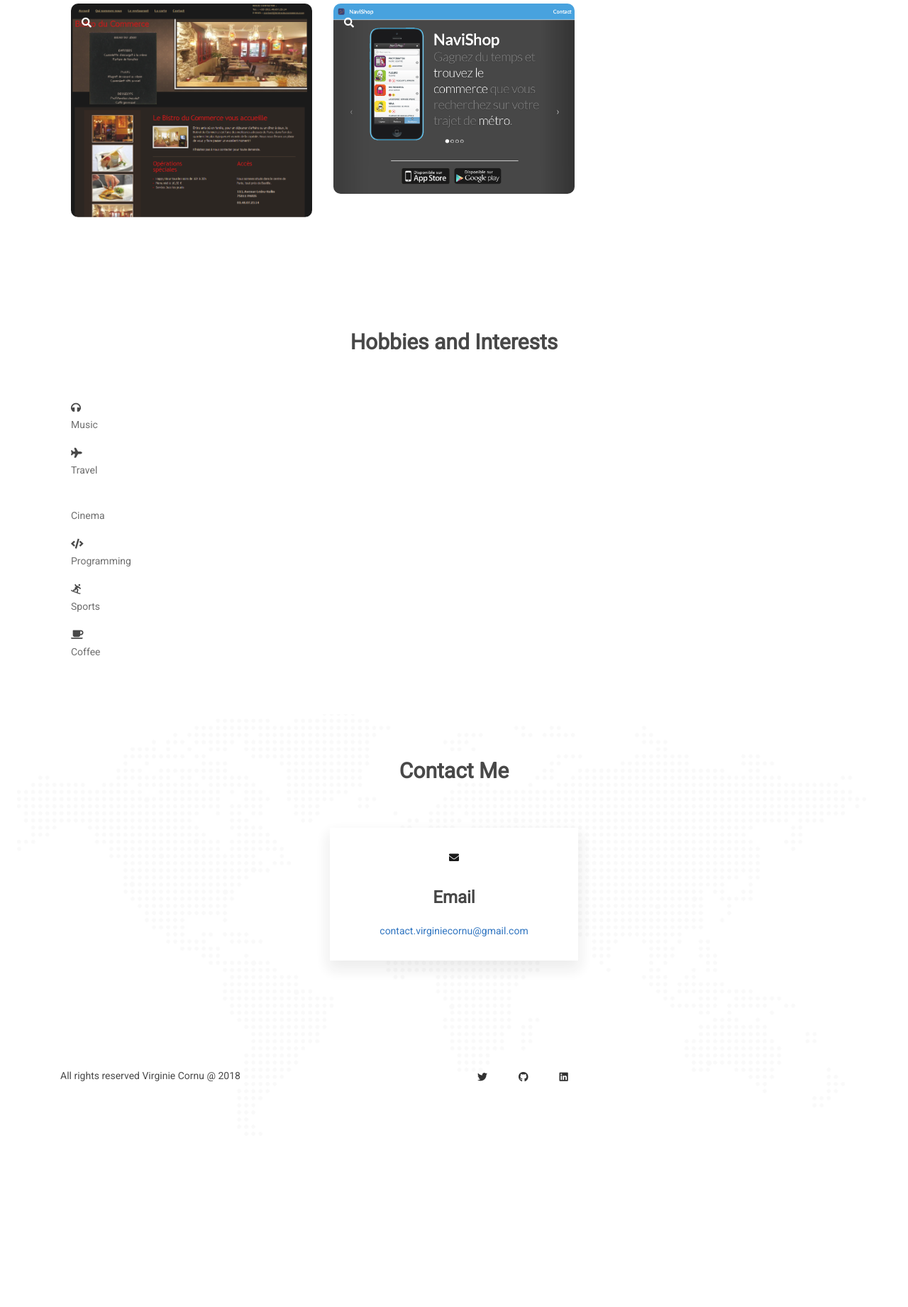
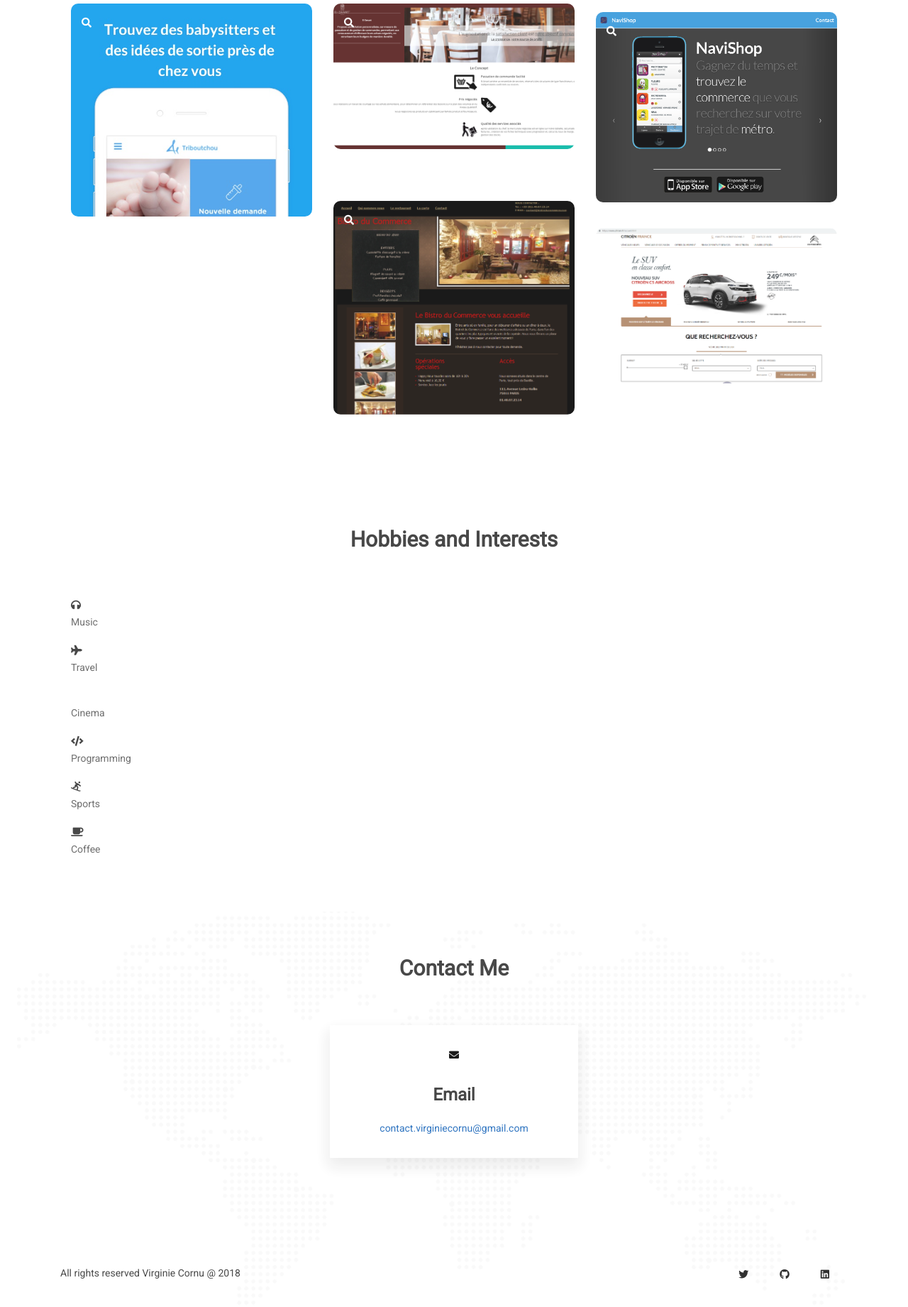
Before and after one commit to cvirginie/cvirginie.github.io, a plain HTML site: page index.html in a window 1280 px wide. Shown: the part 5564-7405 px from the top of the page at 71% size. Before the commit the page ends 7167 px from the top, so only its background shows below. Drawn offline with nearby package versions, Linux system fonts and the light colour scheme; some packages are replaced by stand-ins of ours; files that its build step writes are made by us from their sources; some icons are missing.

Commit message:
add portfolio elements

```diff
--- a/index.html
+++ b/index.html
@@ -625,7 +625,7 @@
                                         </figcaption>
                                     </figure>
                                 </div>
-                                <div class="grid-item col-md-4 col-sm-6 col-xs-12 mobile">
+                                <div class="grid-item col-md-4 col-sm-6 col-xs-12 website mobile">
                                     <figure>
                                         <img src="assets/images/portfolio/huntup5.png" alt="img04">
                                         <figcaption class="fig-caption">
@@ -634,6 +634,44 @@
                                             <span class="sub-title">Treasure hunt mobile application</span>
                                             <a href="assets/images/portfolio/g5.png" data-fancybox data-src="#mh"></a>
                                         </figcaption>
+                                    </figure>
+                                </div>
+                                <div class="grid-item col-md-4 col-sm-6 col-xs-12 mobile">
+                                    <figure style="height:300px">
+                                        <img src="assets/images/portfolio/tbt.jpg" width="50%" alt="img04">
+                                        <figcaption class="fig-caption">
+                                            <i class="fas fa-search"></i>
+                                            <h5 class="title">Triboutchou</h5>
+                                            <span class="sub-title">Mobile app babysitting</span>
+                                            <a href="assets/images/portfolio/tbt.jpg" data-fancybox data-src="#mh"></a>
+                                        </figcaption>
+                                    </figure>
+                                </div>
+                                <div class="grid-item col-md-4 col-sm-6 col-xs-12 website mobile">
+                                    <figure>
+                                        <img src="assets/images/portfolio/rsmart2.png" alt="img04">
+                                        <figcaption class="fig-caption">
+                                            <i class="fas fa-search"></i>
+                                            <h5 class="title">R-Smart</h5>
+                                            <span class="sub-title">Restauration tablet software</span>
+                                            <a href="assets/images/portfolio/rsmart2.PNG" data-fancybox data-src="#mh"></a>
+                                        </figcaption>
+                                    </figure>
+                                </div>
+                                <div class="grid-item col-md-4 col-sm-6 col-xs-12 website mobile">
+                                    <figure>
+                                        <img src="assets/images/portfolio/navishop3.png" alt="img04">
+                                        <figcaption class="fig-caption">
+                                            <i class="fas fa-search"></i>
+                                            <h5 class="title">Navishop</h5>
+                                            <span class="sub-title">Find shops in Paris metro</span>
+                                            <a href="assets/images/portfolio/g3.png" data-fancybox data-src="#mh"></a>
+                                        </figcaption>
+                                    </figure>
+                                </div>
+                                <div class="grid-item col-md-4 col-sm-6 col-xs-12 website">
+                                    <figure>
+
                                     </figure>
                                 </div>
                                 <div class="grid-item col-md-4 col-sm-6 col-xs-12 website">
@@ -647,14 +685,14 @@
                                         </figcaption>
                                     </figure>
                                 </div>
-                                <div class="grid-item col-md-4 col-sm-6 col-xs-12 mobile">
+                                <div class="grid-item col-md-4 col-sm-6 col-xs-12 website">
                                     <figure>
-                                        <img src="assets/images/portfolio/navishop3.png" alt="img04">
+                                        <img src="assets/images/portfolio/psa.png" alt="img04">
                                         <figcaption class="fig-caption">
                                             <i class="fas fa-search"></i>
-                                            <h5 class="title">Navishop</h5>
-                                            <span class="sub-title">Find shops in Paris metro</span>
-                                            <a href="assets/images/portfolio/g3.png" data-fancybox data-src="#mh"></a>
+                                            <h5 class="title">PSA Peugeot-Citroen</h5>
+                                            <span class="sub-title">Citroen website</span>
+                                            <a href="assets/images/portfolio/psa.png" data-fancybox data-src="#mh"></a>
                                         </figcaption>
                                     </figure>
                                 </div>
@@ -804,17 +842,21 @@
 
                         <div class="col-sm-12 mh-copyright wow fadeInUp" data-wow-duration="0.8s" data-wow-delay="0.3s">
                             <div class="row">
-                                <div class="col-sm-6">
+                                <div class="col-sm-4">
                                     <div class="text-left text-xs-center">
                                         <p>All rights reserved Virginie Cornu @ 2018</p>
                                     </div>
                                 </div>
-                                <div class="col-sm-6">
-                                    <ul class="social-icon">
-                                        <li><a href="https://twitter.com/virginie_cornu" target="_blank"><i class="fab fa-twitter btn-sm"></i></a></li>
-                                        <li><a href="https://github.com/cvirginie" target="_blank"><i class="fab fa-github btn-sm"></i></a></li>
-										<li><a href="https://www.linkedin.com/in/virginiecornu/"><i class="fab fa-linkedin btn-sm"></i></a></li>
-                                    </ul>
+                                <div class="col-sm-4">
+                                </div>
+                                <div class="col-sm-4">
+                                    <div class="text-right text-xs-right">
+										<ul class="social-icon">
+											<li><a href="https://twitter.com/virginie_cornu" target="_blank"><i class="fab fa-twitter btn-sm"></i></a></li>
+											<li><a href="https://github.com/cvirginie" target="_blank"><i class="fab fa-github btn-sm"></i></a></li>
+											<li><a href="https://www.linkedin.com/in/virginiecornu/"><i class="fab fa-linkedin btn-sm"></i></a></li>
+										</ul>
+									</div>
                                 </div>
                             </div>
                         </div>
```
Also changed, not shown: assets/images/portfolio/Tribouthcou_200x0w.jpg (added), assets/images/portfolio/Tribouthcou_300x0w.jpg (added), assets/images/portfolio/app_triboutchou.png (added), assets/images/portfolio/psa.png (added), assets/images/portfolio/rsmart.PNG (added), assets/images/portfolio/rsmart2.png (added), assets/images/portfolio/tbt.jpg (added).
